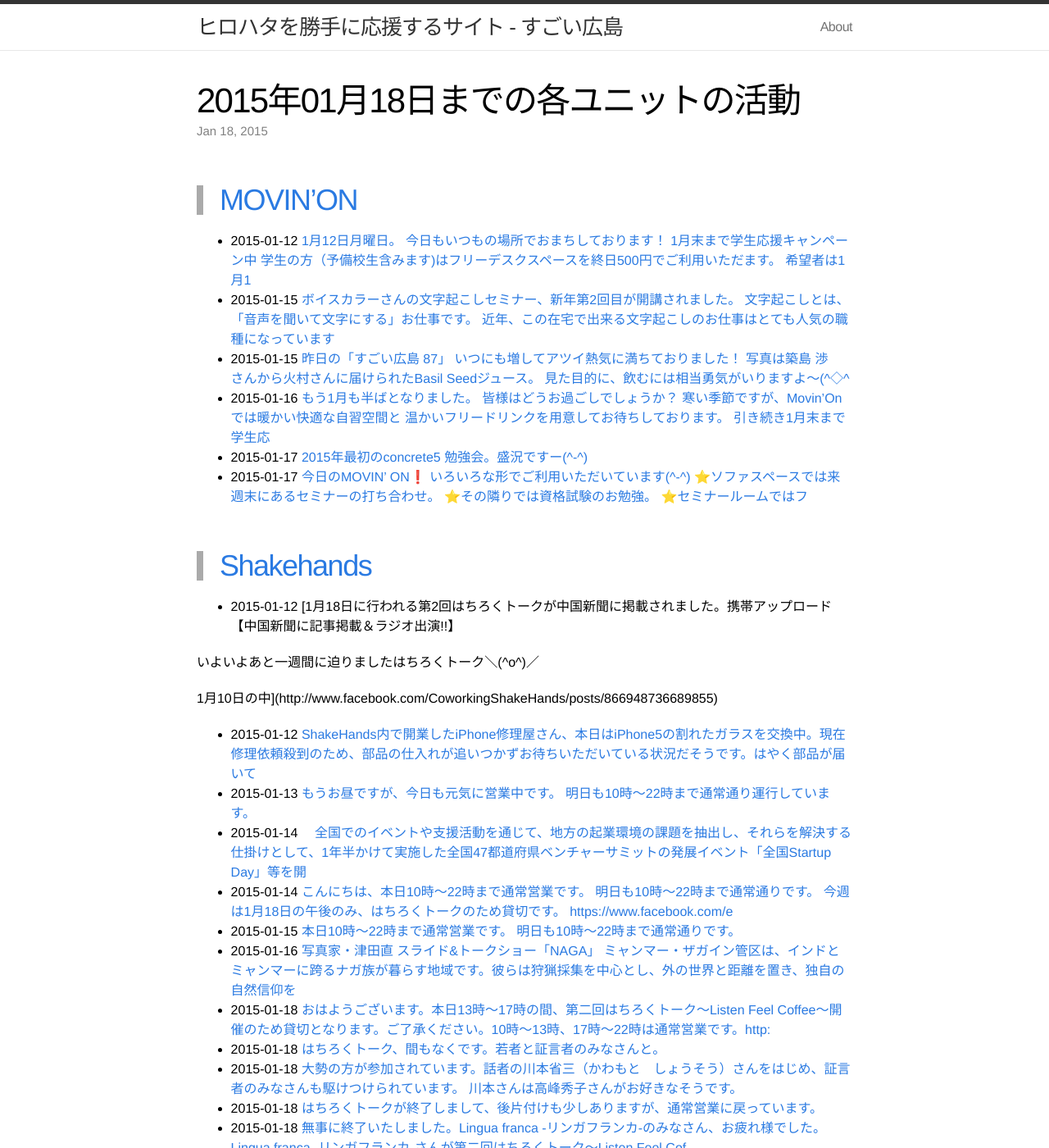
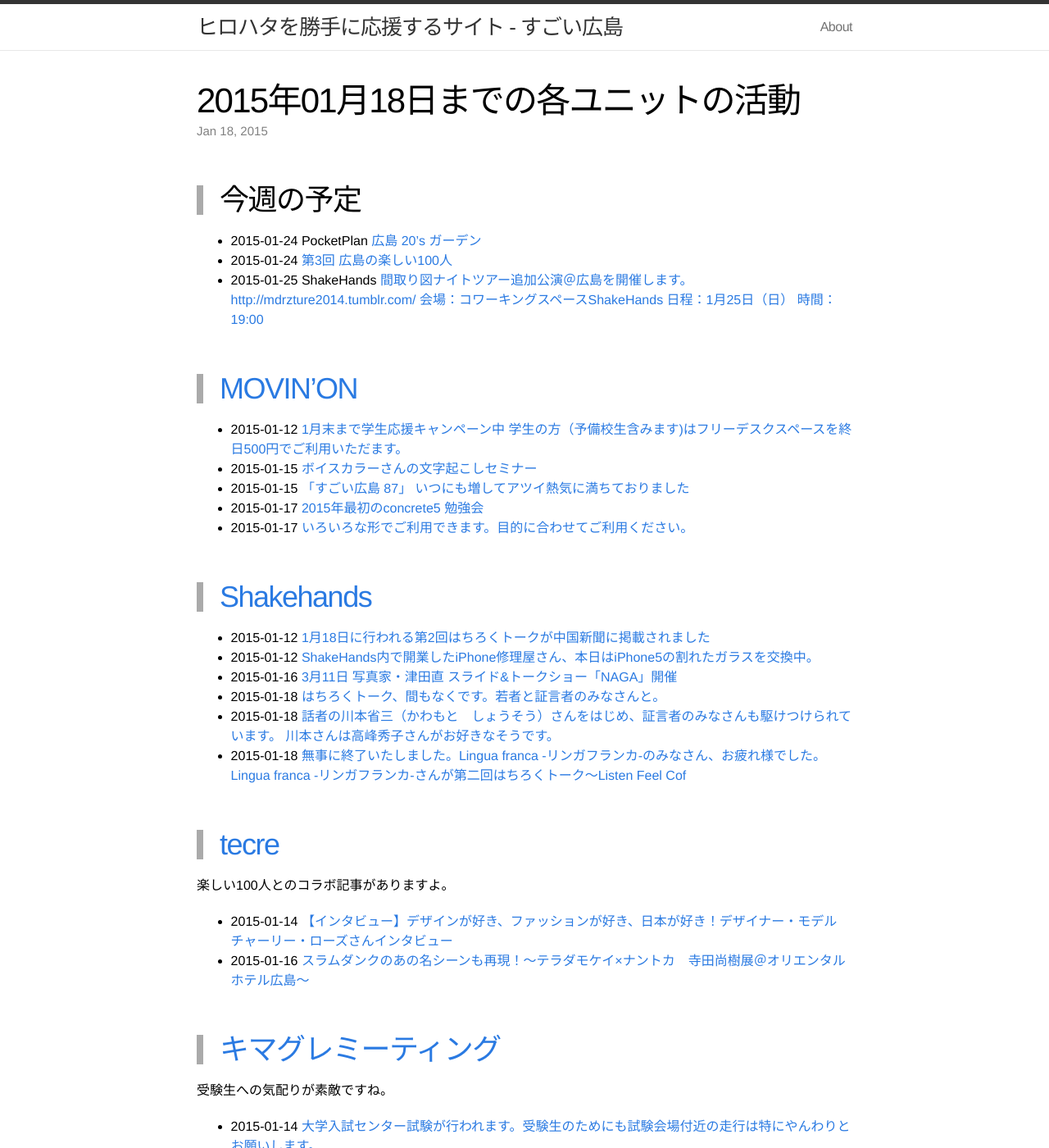
Before and after one commit to great-h/hirohata, a Jekyll site: the page built from _posts/2015-01-18-report.markdown, in a window 1280 px wide and 1400 px high. Shown: the whole window at 82% size. Built offline with Jekyll 4.4.1, drawn with Linux system fonts in a browser that asks for light colours; some of the changed text lies outside the part shown.

Commit message:
2015年1月18日までのレポートを作成

```diff
--- a/_posts/2015-01-18-report.markdown
+++ b/_posts/2015-01-18-report.markdown
@@ -4,42 +4,35 @@ title:  "2015年01月18日までの各ユニットの活動"
 date:   2015-01-18 00:00:00
 ---
 
+# 今週の予定
+
+* 2015-01-24 PocketPlan [広島 20's ガーデン](http://www.facebook.com/events/822276691163115/permalink/822276701163114/)
+* 2015-01-24 [第3回 広島の楽しい100人](http://www.facebook.com/events/744646872281891/permalink/744646878948557/)
+* 2015-01-25 ShakeHands [間取り図ナイトツアー追加公演＠広島を開催します。 http://mdrzture2014.tumblr.com/ 会場：コワーキングスペースShakeHands 日程：1月25日（日） 時間：19:00](http://www.facebook.com/CoworkingShakeHands/posts/860367234014672)
 
 
 # [MOVIN'ON](http://coworking-hiroshima.com/)
 
-* 2015-01-12 [1月12日月曜日。 今日もいつもの場所でおまちしております！  1月末まで学生応援キャンペーン中  学生の方（予備校生含みます)はフリーデスクスペースを終日500円でご利用いただます。  希望者は1月1](http://www.facebook.com/movinon.hiroshima/posts/880474491973330)
-* 2015-01-15 [ボイスカラーさんの文字起こしセミナー、新年第2回目が開講されました。  文字起こしとは、「音声を聞いて文字にする」お仕事です。  近年、この在宅で出来る文字起こしのお仕事はとても人気の職種になっています](http://www.facebook.com/movinon.hiroshima/photos/a.741352859218828.1073741830.723399384347509/881844638502982/?type=1)
-* 2015-01-15 [昨日の「すごい広島 87」 いつにも増してアツイ熱気に満ちておりました！  写真は築島 渉　さんから火村さんに届けられたBasil Seedジュース。 見た目的に、飲むには相当勇気がいりますよ〜(^◇^](http://www.facebook.com/movinon.hiroshima/posts/881876525166460)
-* 2015-01-16 [もう1月も半ばとなりました。 皆様はどうお過ごしでしょうか？  寒い季節ですが、Movin’Onでは暖かい快適な自習空間と 温かいフリードリンクを用意してお待ちしております。  引き続き1月末まで学生応](http://www.facebook.com/movinon.hiroshima/photos/a.723999867620794.1073741829.723399384347509/882334768453969/?type=1)
-* 2015-01-17 [2015年最初のconcrete5 勉強会。盛況ですー(^-^)](http://www.facebook.com/movinon.hiroshima/photos/a.741352859218828.1073741830.723399384347509/882730445081068/?type=1)
-* 2015-01-17 [今日のMOVIN' ON❗️ いろいろな形でご利用いただいています(^-^)  ⭐️ソファスペースでは来週末にあるセミナーの打ち合わせ。  ⭐️その隣りでは資格試験のお勉強。  ⭐️セミナールームではフ](http://www.facebook.com/movinon.hiroshima/posts/882815578405888)
+* 2015-01-12 [1月末まで学生応援キャンペーン中  学生の方（予備校生含みます)はフリーデスクスペースを終日500円でご利用いただます。](http://www.facebook.com/movinon.hiroshima/posts/880474491973330)
+* 2015-01-15 [ボイスカラーさんの文字起こしセミナー](http://www.facebook.com/movinon.hiroshima/photos/a.741352859218828.1073741830.723399384347509/881844638502982/?type=1)
+* 2015-01-15 [「すごい広島 87」 いつにも増してアツイ熱気に満ちておりました](http://www.facebook.com/movinon.hiroshima/posts/881876525166460)
+* 2015-01-17 [2015年最初のconcrete5 勉強会](http://www.facebook.com/movinon.hiroshima/photos/a.741352859218828.1073741830.723399384347509/882730445081068/?type=1)
+* 2015-01-17 [いろいろな形でご利用できます。目的に合わせてご利用ください。](http://www.facebook.com/movinon.hiroshima/posts/882815578405888)
 
 
 # [Shakehands](http://www.shakehands.jp/)
 
-* 2015-01-12 [1月18日に行われる第2回はちろくトークが中国新聞に掲載されました。携帯アップロード【中国新聞に記事掲載＆ラジオ出演!!】
-
-いよいよあと一週間に迫りましたはちろくトーク＼(^o^)／
-
-1月10日の中](http://www.facebook.com/CoworkingShakeHands/posts/866948736689855)
-* 2015-01-12 [ShakeHands内で開業したiPhone修理屋さん、本日はiPhone5の割れたガラスを交換中。現在修理依頼殺到のため、部品の仕入れが追いつかずお待ちいただいている状況だそうです。はやく部品が届いて](http://www.facebook.com/CoworkingShakeHands/photos/a.624867490897982.1073741830.592127770838621/867022246682504/?type=1)
-* 2015-01-13 [もうお昼ですが、今日も元気に営業中です。 明日も10時～22時まで通常通り運行しています。](http://www.facebook.com/CoworkingShakeHands/posts/867551649962897)
-* 2015-01-14 [　全国でのイベントや支援活動を通じて、地方の起業環境の課題を抽出し、それらを解決する仕掛けとして、1年半かけて実施した全国47都道府県ベンチャーサミットの発展イベント「全国Startup Day」等を開](http://www.facebook.com/CoworkingShakeHands/posts/868122779905784)
-* 2015-01-14 [こんにちは、本日10時～22時まで通常営業です。 明日も10時～22時まで通常通りです。 今週は1月18日の午後のみ、はちろくトークのため貸切です。 https://www.facebook.com/e](http://www.facebook.com/CoworkingShakeHands/posts/867986386586090)
-* 2015-01-15 [本日10時～22時まで通常営業です。 明日も10時～22時まで通常通りです。](http://www.facebook.com/CoworkingShakeHands/posts/868595226525206)
-* 2015-01-16 [写真家・津田直 スライド&amp;トークショー「NAGA」  ミャンマー・ザガイン管区は、インドとミャンマーに跨るナガ族が暮らす地域です。彼らは狩猟採集を中心とし、外の世界と距離を置き、独自の自然信仰を](http://www.facebook.com/CoworkingShakeHands/posts/869098579808204)
-* 2015-01-18 [おはようございます。本日13時～17時の間、第二回はちろくトーク～Listen Feel Coffee～開催のため貸切となります。ご了承ください。10時～13時、17時～22時は通常営業です。http:](http://www.facebook.com/CoworkingShakeHands/posts/869910316393697)
+* 2015-01-12 [1月18日に行われる第2回はちろくトークが中国新聞に掲載されました](http://www.facebook.com/CoworkingShakeHands/posts/866948736689855)
+* 2015-01-12 [ShakeHands内で開業したiPhone修理屋さん、本日はiPhone5の割れたガラスを交換中。](http://www.facebook.com/CoworkingShakeHands/photos/a.624867490897982.1073741830.592127770838621/867022246682504/?type=1)
+* 2015-01-16 [3月11日 写真家・津田直 スライド&amp;トークショー「NAGA」開催](http://www.facebook.com/CoworkingShakeHands/posts/869098579808204)
 * 2015-01-18 [はちろくトーク、間もなくです。若者と証言者のみなさんと。](http://www.facebook.com/CoworkingShakeHands/photos/a.633882023329862.1073741833.592127770838621/869978436386885/?type=1)
-* 2015-01-18 [大勢の方が参加されています。話者の川本省三（かわもと　しょうそう）さんをはじめ、証言者のみなさんも駆けつけられています。  川本さんは高峰秀子さんがお好きなそうです。](http://www.facebook.com/CoworkingShakeHands/photos/a.624867490897982.1073741830.592127770838621/869986516386077/?type=1)
-* 2015-01-18 [はちろくトークが終了しまして、後片付けも少しありますが、通常営業に戻っています。](http://www.facebook.com/CoworkingShakeHands/posts/870056003045795)
+* 2015-01-18 [話者の川本省三（かわもと　しょうそう）さんをはじめ、証言者のみなさんも駆けつけられています。  川本さんは高峰秀子さんがお好きなそうです。](http://www.facebook.com/CoworkingShakeHands/photos/a.624867490897982.1073741830.592127770838621/869986516386077/?type=1)
 * 2015-01-18 [無事に終了いたしました。Lingua franca -リンガフランカ-のみなさん、お疲れ様でした。Lingua franca -リンガフランカ-さんが第二回はちろくトーク～Listen Feel Cof](http://www.facebook.com/CoworkingShakeHands/posts/870056706379058)
-* 2015-01-18 [おはようございます。朝の会から始まる月曜日。 今日も明日も10時～22時まで、通常営業です。](http://www.facebook.com/CoworkingShakeHands/posts/870412729676789)
-
-
 
 
 # [tecre](http://tecre.jp/)
+
+楽しい100人とのコラボ記事がありますよ。
 
 * 2015-01-14 [【インタビュー】デザインが好き、ファッションが好き、日本が好き！デザイナー・モデル　チャーリー・ローズさんインタビュー](http://tecre.jp/charlie-rose/)
 * 2015-01-16 [スラムダンクのあの名シーンも再現！～テラダモケイ×ナントカ　寺田尚樹展＠オリエンタルホテル広島～](http://tecre.jp/teradamokei-slamdunk/)
@@ -47,34 +40,24 @@ date:   2015-01-18 00:00:00
 
 # [キマグレミーティング](https://www.facebook.com/kimaguremeeting)
 
-* 2015-01-14 [第17回　キマグレミーティング  開催は1月18日ですが  同日県立広島大学で  大学入試センター試験が行われます。  この日のために何日も頑張ってこられた受験生のためにも  付近の走行は特にやんわりと](http://www.facebook.com/kimaguremeeting/photos/a.518994288177142.1073741829.501348703275034/763202817089620/?type=1)
-* 2015-01-16 [完全非売品のキマグレミーティングステッカー  ささやかですがスタンプ10個（10回参加）で  1枚プレゼントしております。  1stロットが残りわずかになったので  2ndロットを発注し本日届きました。](http://www.facebook.com/kimaguremeeting/photos/a.518994288177142.1073741829.501348703275034/764346146975287/?type=1)
-* 2015-01-17 [明日の第17回キマグレミーティング  会場へのアクセス方法です。  W The Bride's Suiteさまの正面入り口から入場はできません。  こちらは出口専用となりますので  西側の信号のある交差](http://www.facebook.com/kimaguremeeting/photos/a.518994288177142.1073741829.501348703275034/764804890262746/?type=1)
-* 2015-01-18 [第17回キマグレミーティング　無事終わりました。  寒い中みなさん　ありがとうございました。  会場にお猿さんのキーホルダーが付いた鍵が落ちてました。  お心当たりのある方はせとまでご連絡ください。  ](http://www.facebook.com/kimaguremeeting/posts/765291376880764)
-* 2015-01-18 [オフィシャルカメラマンの木本さんが 今回も素敵な写真を撮ってくださいました。 いつもありがとうございます♪第17回キマグレミーティング今月もキマグレに撮影させていただきました。195枚！準備運動のおかげ](http://www.facebook.com/kimaguremeeting/posts/765509203525648)
+受験生への気配りが素敵ですね。
 
-
+* 2015-01-14 [大学入試センター試験が行われます。受験生のためにも試験会場付近の走行は特にやんわりとお願いします。](http://www.facebook.com/kimaguremeeting/photos/a.518994288177142.1073741829.501348703275034/763202817089620/?type=1)
+* 2015-01-16 [完全非売品のキマグレミーティングステッカー  ささやかですがスタンプ10個（10回参加）で  1枚プレゼントしております。2ndロットを発注し本日届きました。](http://www.facebook.com/kimaguremeeting/photos/a.518994288177142.1073741829.501348703275034/764346146975287/?type=1)
+* 2015-01-18 [第17回キマグレミーティング　無事終わりました](http://www.facebook.com/kimaguremeeting/posts/765291376880764)
+* 2015-01-18 [オフィシャルカメラマンの木本さんが 今回も素敵な写真を撮ってくださいました。 いつもありがとうございます♪](https://www.facebook.com/kimaguremeeting/posts/765509203525648)
 
 
 # [広島の楽しい100人](https://www.facebook.com/h100parson)
 
-* 2015-01-12 [「広島の楽しい100人」参加費はたった500円。  広島の「楽しい」方々のお話をたっぷり聞ける「楽しい」時間！ そして、参加者と登壇者が直接お話ができる「楽しい」懇親会！（一般 3,300円/学生 2,](http://www.facebook.com/h100parson/posts/1525596927715447)
 * 2015-01-13 [学生の皆さん！  もしあなたが 「人の話を聞くのが好き。」 「自分を変えようとしている。」 「将来に漠然と不安がある。」 「広島を盛り上げたい。」  のどれかに当てはまるのであれば ぜひご参加ください！](http://www.facebook.com/h100parson/photos/a.1438197353122072.1073741828.1427131820895292/1526025441005929/?type=1)
 * 2015-01-13 [本日、RCCラジオ”おひるーな”に今月のイベントに登壇される「デロリアンEV化計画」藤井智康さんが出演されます！  13時からのゲストコーナー「おひるーむ」に広島で頑張っている人、話題の人として出演され](http://www.facebook.com/h100parson/posts/1526288924312914)
 * 2015-01-14 [今月24日の「第３回 広島の楽しい100人」に登壇される チャーリー・ローズさんのインタビューです！【インタビュー】デザインが好き、ファッションが好き、日本が好き！デザイナー・モデル　チャーリー・ローズ](http://www.facebook.com/h100parson/posts/1526564000952073)
 * 2015-01-15 [昨日、第3回に登壇される 「デロリアンEV化計画」藤井智康さんが RCCラジオ”おひるーな”に出演されました！https://fbcdn-sphotos-e-a.akamaihd.net/hphotos](http://www.facebook.com/h100parson/posts/1527008410907632)
 * 2015-01-17 [第3回ご登壇の塩崎周司さんは、大の読書家。  「読書メーター」の書評を拝見すると・・時代劇がたくさん。 中には「使ってみたい武士の日本語」の書評も。  日本文化の「静」と「動」。  1月24日(土)は、](http://www.facebook.com/h100parson/posts/1527719100836563)
-* 2015-01-18 [&quot;A Hundred Interesting People in Hiroshima&quot; (Hiroshima no Tanoshii 100 nin ) is a speech ev](http://www.facebook.com/h100parson/posts/1528207847454355)
-
-
-
-
 
 
 # [すごい広島](http://great-h.github.io/)
 
-* 2015-01-14 [がっつり8時間 いろんなCMSが比較できるらしいのよ。CMSの会 Vol.2kawa-tani.comガッツリ8時間CMSつつきます。CMSの会 Vol.2。2015年2月7日（土）10:00〜18:0](http://www.facebook.com/great.hiroshima/posts/508356125973704)
-* 2015-01-14 [タイトルなし](http://www.facebook.com/events/1526662837621034/permalink/1526662847621033/)
 * 2015-01-14 [すごい広島87はオフライン参加者が14人いる大盛況感でしたー。人たくさんー。](http://www.facebook.com/great.hiroshima/posts/508677525941564)
-* 2015-01-15 [タイトルなし](http://www.facebook.com/great.hiroshima/photos/a.454337694708881.1073741829.393886870753964/508697289272921/?type=1&relevant_count=1)
-* 2015-01-15 [すごい広島85のレポートなのです。 http://great-h.github.io/events/event-085.html  大晦日ということでエア参加のみのすごい広島でしたよー。  2015年の](http://www.facebook.com/great.hiroshima/posts/508698435939473)
+* 2015-01-15 [すごい広島85のレポートです。](http://www.facebook.com/great.hiroshima/posts/508698435939473)
```
Also changed, not shown: _stock.md (+2 -3 lines).
